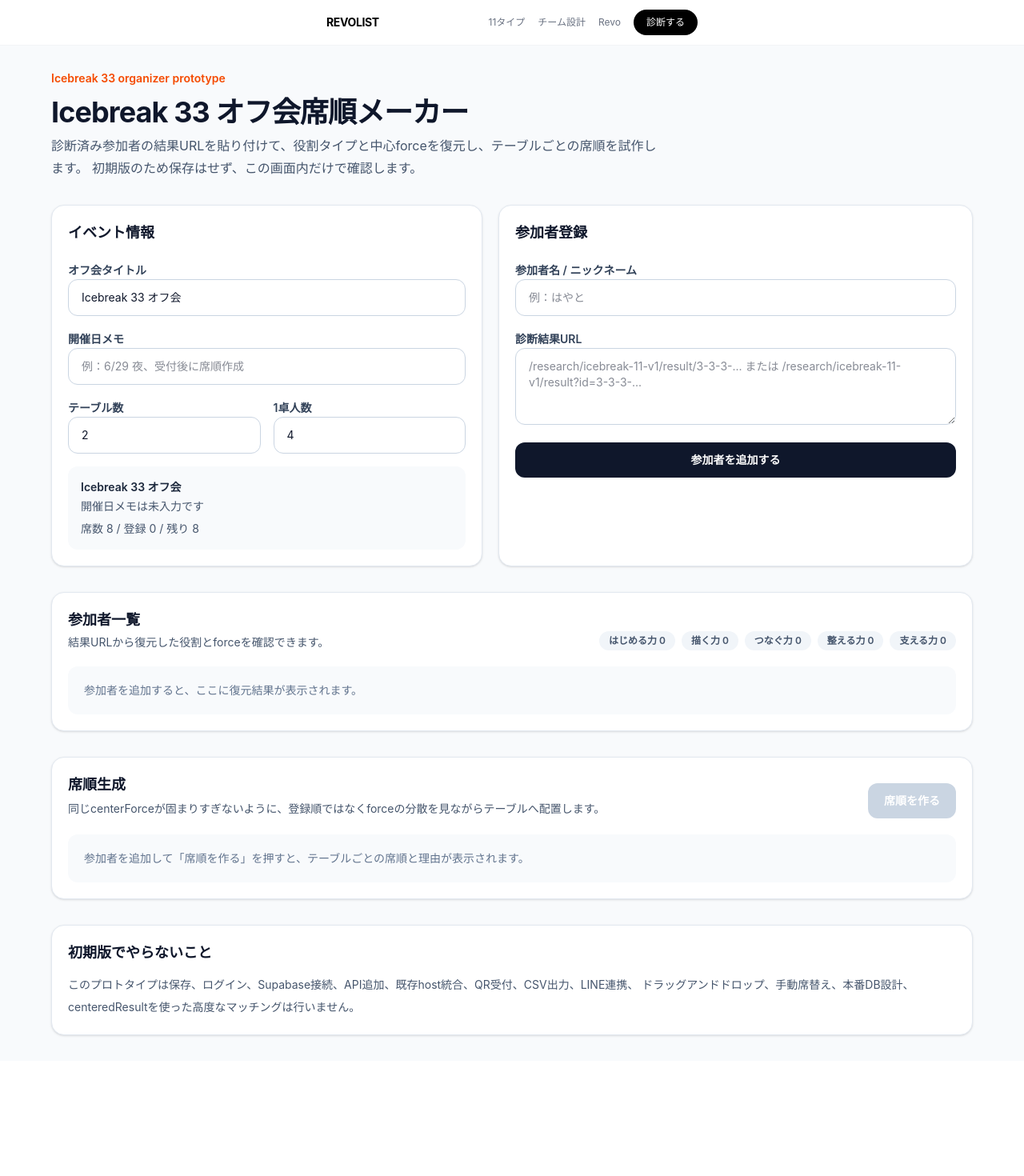
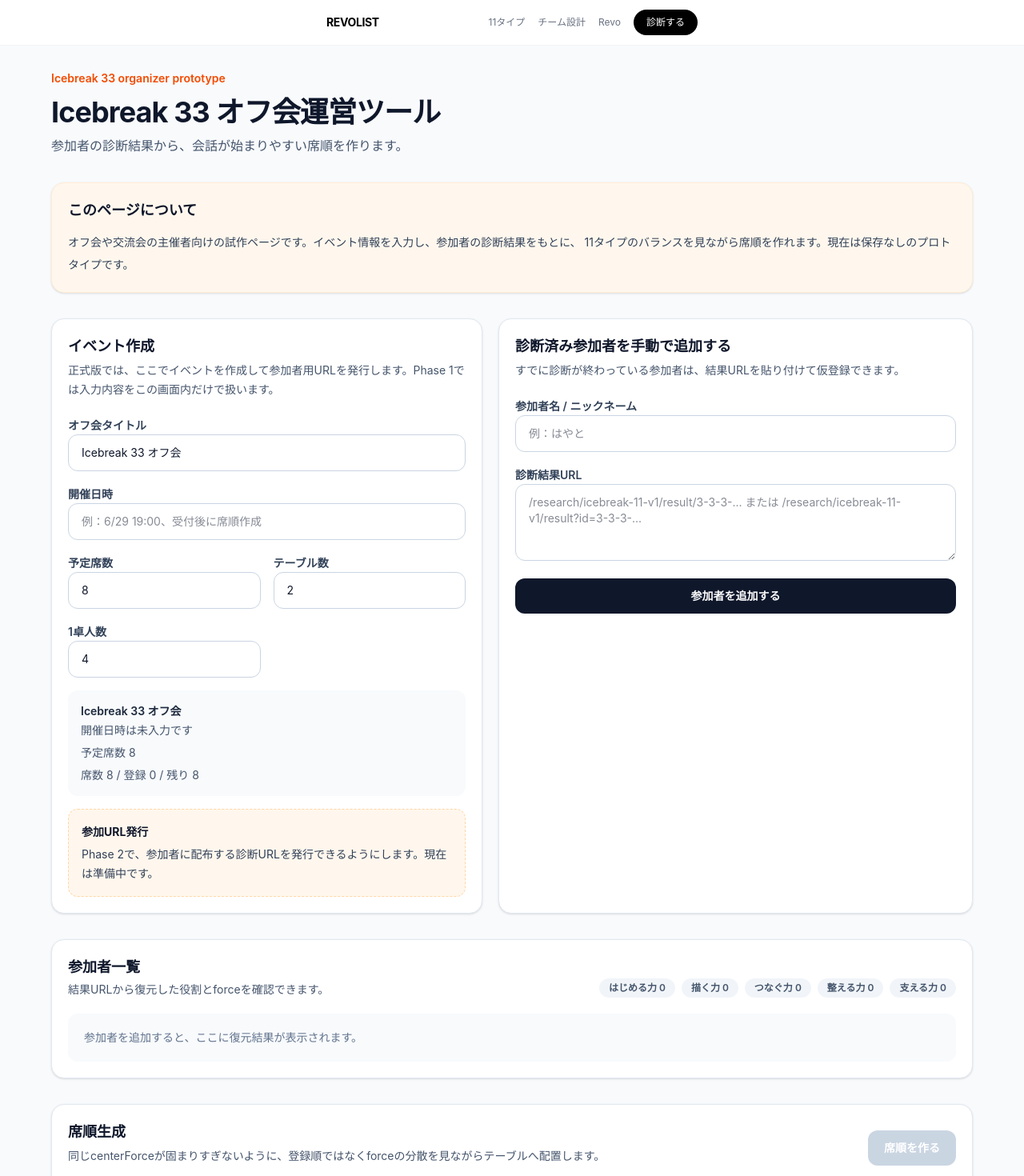
Before and after one commit to hayator11/revolist-diagnosis, a Next.js app: page /research/icebreak-11-v1/organizer in a window 1280 px wide. Shown: the top 1470 px of the page at 80% size. Before the commit the page ends 1326 px from the top, so only its background shows below. Built offline with nearby package versions, Linux system fonts and the light colour scheme.

Commit message:
refine icebreak organizer event UI

```diff
--- a/src/app/research/icebreak-11-v1/organizer/IcebreakOrganizerClient.tsx
+++ b/src/app/research/icebreak-11-v1/organizer/IcebreakOrganizerClient.tsx
@@ -219,6 +219,7 @@ function ForceBadge({ force }: { force: ForceKey }) {
 export default function IcebreakOrganizerClient() {
   const [meetupTitle, setMeetupTitle] = useState("Icebreak 33 オフ会");
   const [eventDate, setEventDate] = useState("");
+  const [expectedSeats, setExpectedSeats] = useState(8);
   const [tableCount, setTableCount] = useState(2);
   const [seatsPerTable, setSeatsPerTable] = useState(4);
   const [participantName, setParticipantName] = useState("");
@@ -284,17 +285,29 @@ export default function IcebreakOrganizerClient() {
         <header className="space-y-3">
           <p className="text-sm font-semibold text-orange-600">Icebreak 33 organizer prototype</p>
           <div className="space-y-2">
-            <h1 className="text-3xl font-bold tracking-tight sm:text-4xl">Icebreak 33 オフ会席順メーカー</h1>
+            <h1 className="text-3xl font-bold tracking-tight sm:text-4xl">Icebreak 33 オフ会運営ツール</h1>
             <p className="max-w-3xl text-sm leading-7 text-slate-600 sm:text-base">
-              診断済み参加者の結果URLを貼り付けて、役割タイプと中心forceを復元し、テーブルごとの席順を試作します。
-              初期版のため保存はせず、この画面内だけで確認します。
+              参加者の診断結果から、会話が始まりやすい席順を作ります。
             </p>
           </div>
         </header>
 
+        <section className="rounded-2xl border border-orange-100 bg-orange-50 p-5 text-sm leading-7 text-slate-700 shadow-sm">
+          <h2 className="text-lg font-bold text-slate-900">このページについて</h2>
+          <p className="mt-3">
+            オフ会や交流会の主催者向けの試作ページです。イベント情報を入力し、参加者の診断結果をもとに、
+            11タイプのバランスを見ながら席順を作れます。現在は保存なしのプロトタイプです。
+          </p>
+        </section>
+
         <section className="grid gap-5 lg:grid-cols-[1fr_1.1fr]">
           <div className="rounded-2xl border border-slate-200 bg-white p-5 shadow-sm">
-            <h2 className="text-lg font-bold">イベント情報</h2>
+            <div>
+              <h2 className="text-lg font-bold">イベント作成</h2>
+              <p className="mt-1 text-sm leading-6 text-slate-600">
+                正式版では、ここでイベントを作成して参加者用URLを発行します。Phase 1では入力内容をこの画面内だけで扱います。
+              </p>
+            </div>
             <div className="mt-5 space-y-4">
               <label className="block space-y-2">
                 <span className="text-sm font-semibold text-slate-700">オフ会タイトル</span>
@@ -307,16 +320,28 @@ export default function IcebreakOrganizerClient() {
               </label>
 
               <label className="block space-y-2">
-                <span className="text-sm font-semibold text-slate-700">開催日メモ</span>
+                <span className="text-sm font-semibold text-slate-700">開催日時</span>
                 <input
                   className="w-full rounded-xl border border-slate-300 px-4 py-3 text-sm outline-none transition focus:border-orange-500 focus:ring-2 focus:ring-orange-100"
                   value={eventDate}
                   onChange={(event) => setEventDate(event.target.value)}
-                  placeholder="例：6/29 夜、受付後に席順作成"
+                  placeholder="例：6/29 19:00、受付後に席順作成"
                 />
               </label>
 
               <div className="grid gap-4 sm:grid-cols-2">
+                <label className="block space-y-2">
+                  <span className="text-sm font-semibold text-slate-700">予定席数</span>
+                  <input
+                    className="w-full rounded-xl border border-slate-300 px-4 py-3 text-sm outline-none transition focus:border-orange-500 focus:ring-2 focus:ring-orange-100"
+                    type="number"
+                    min={1}
+                    max={200}
+                    value={expectedSeats}
+                    onChange={(event) => setExpectedSeats(Math.max(1, Number(event.target.value) || 1))}
+                  />
+                </label>
+
                 <label className="block space-y-2">
                   <span className="text-sm font-semibold text-slate-700">テーブル数</span>
                   <input
@@ -331,7 +356,9 @@ export default function IcebreakOrganizerClient() {
                     }}
                   />
                 </label>
+              </div>
 
+              <div className="grid gap-4 sm:grid-cols-2">
                 <label className="block space-y-2">
                   <span className="text-sm font-semibold text-slate-700">1卓人数</span>
                   <input
@@ -350,16 +377,29 @@ export default function IcebreakOrganizerClient() {
 
               <div className="rounded-xl bg-slate-50 p-4 text-sm text-slate-600">
                 <p className="font-semibold text-slate-800">{meetupTitle || "オフ会タイトル未入力"}</p>
-                <p className="mt-1">{eventDate || "開催日メモは未入力です"}</p>
+                <p className="mt-1">{eventDate || "開催日時は未入力です"}</p>
+                <p className="mt-2">予定席数 {expectedSeats}</p>
                 <p className="mt-2">
                   席数 {totalSeats} / 登録 {participants.length} / 残り {remainingSeats}
+                </p>
+              </div>
+
+              <div className="rounded-xl border border-dashed border-orange-200 bg-orange-50 p-4 text-sm leading-6 text-slate-700">
+                <p className="font-bold text-slate-900">参加URL発行</p>
+                <p className="mt-1">
+                  Phase 2で、参加者に配布する診断URLを発行できるようにします。現在は準備中です。
                 </p>
               </div>
             </div>
           </div>
 
           <div className="rounded-2xl border border-slate-200 bg-white p-5 shadow-sm">
-            <h2 className="text-lg font-bold">参加者登録</h2>
+            <div>
+              <h2 className="text-lg font-bold">診断済み参加者を手動で追加する</h2>
+              <p className="mt-1 text-sm leading-6 text-slate-600">
+                すでに診断が終わっている参加者は、結果URLを貼り付けて仮登録できます。
+              </p>
+            </div>
             <form className="mt-5 space-y-4" onSubmit={handleAddParticipant}>
               <label className="block space-y-2">
                 <span className="text-sm font-semibold text-slate-700">参加者名 / ニックネーム</span>
@@ -531,6 +571,14 @@ export default function IcebreakOrganizerClient() {
         </section>
 
         <section className="rounded-2xl border border-slate-200 bg-white p-5 text-sm leading-7 text-slate-600 shadow-sm">
+          <h2 className="text-lg font-bold text-slate-900">データの扱い</h2>
+          <p className="mt-3">
+            正式版では、イベント終了後3日まで席順確認用データを保持し、その後は参加者名・席順・個別紐づきデータを削除する設計です。
+            このプロトタイプでは保存を行わず、入力内容はこの画面内だけで扱います。
+          </p>
+        </section>
+
+        <section className="rounded-2xl border border-slate-200 bg-white p-5 text-sm leading-7 text-slate-600 shadow-sm">
           <h2 className="text-lg font-bold text-slate-900">初期版でやらないこと</h2>
           <p className="mt-3">
             このプロトタイプは保存、ログイン、Supabase接続、API追加、既存host統合、QR受付、CSV出力、LINE連携、
--- a/src/app/research/icebreak-11-v1/organizer/page.tsx
+++ b/src/app/research/icebreak-11-v1/organizer/page.tsx
@@ -2,8 +2,8 @@ import type { Metadata } from "next";
 import IcebreakOrganizerClient from "./IcebreakOrganizerClient";
 
 export const metadata: Metadata = {
-  title: "Icebreak 33 オフ会席順メーカー",
-  description: "診断済み参加者の結果URLから役割を復元し、席順を試作する運営者向けページです。",
+  title: "Icebreak 33 オフ会運営ツール",
+  description: "参加者の診断結果から、会話が始まりやすい席順を作る運営者向けページです。",
 };
 
 export default function IcebreakOrganizerPage() {
```
